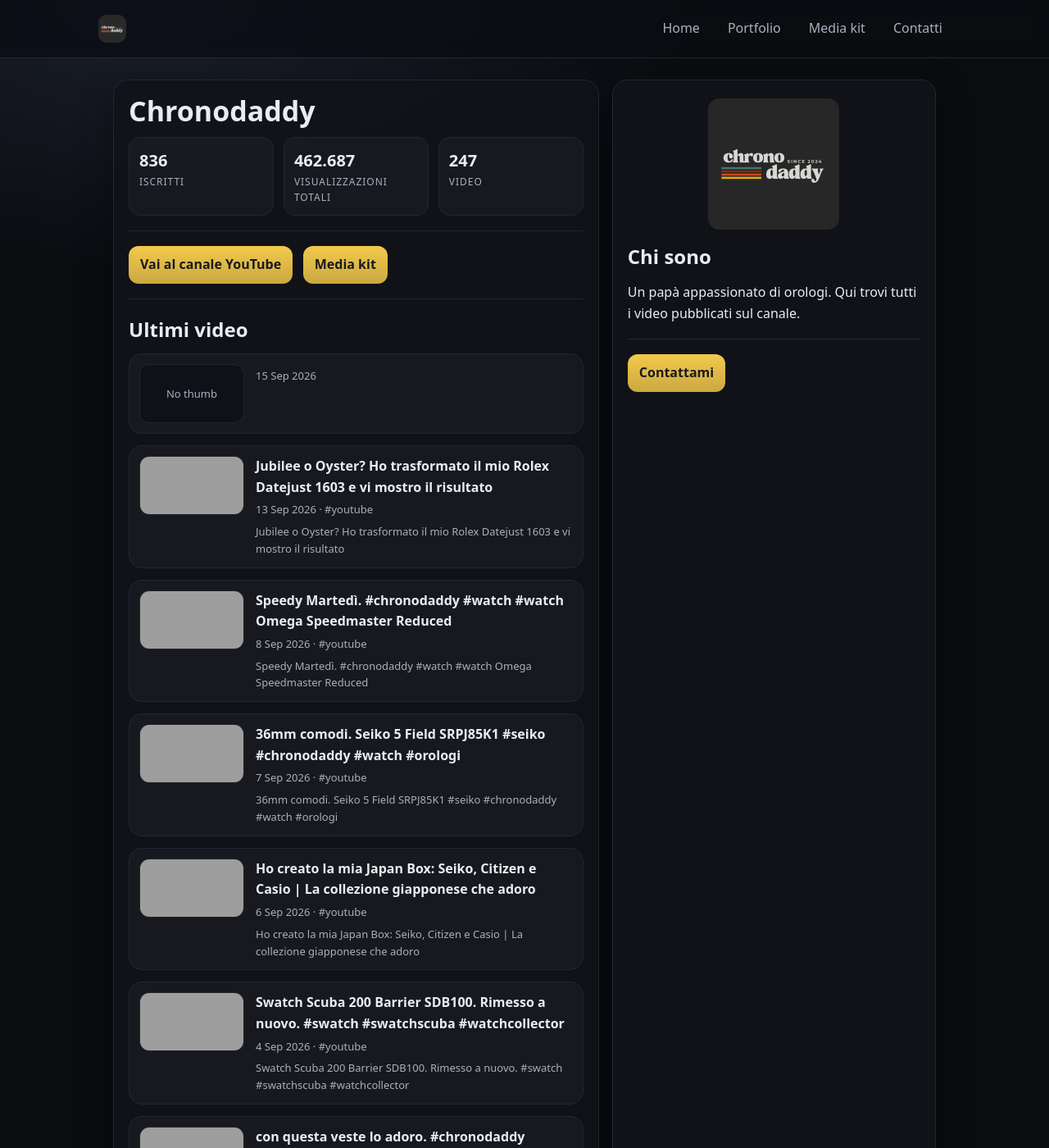
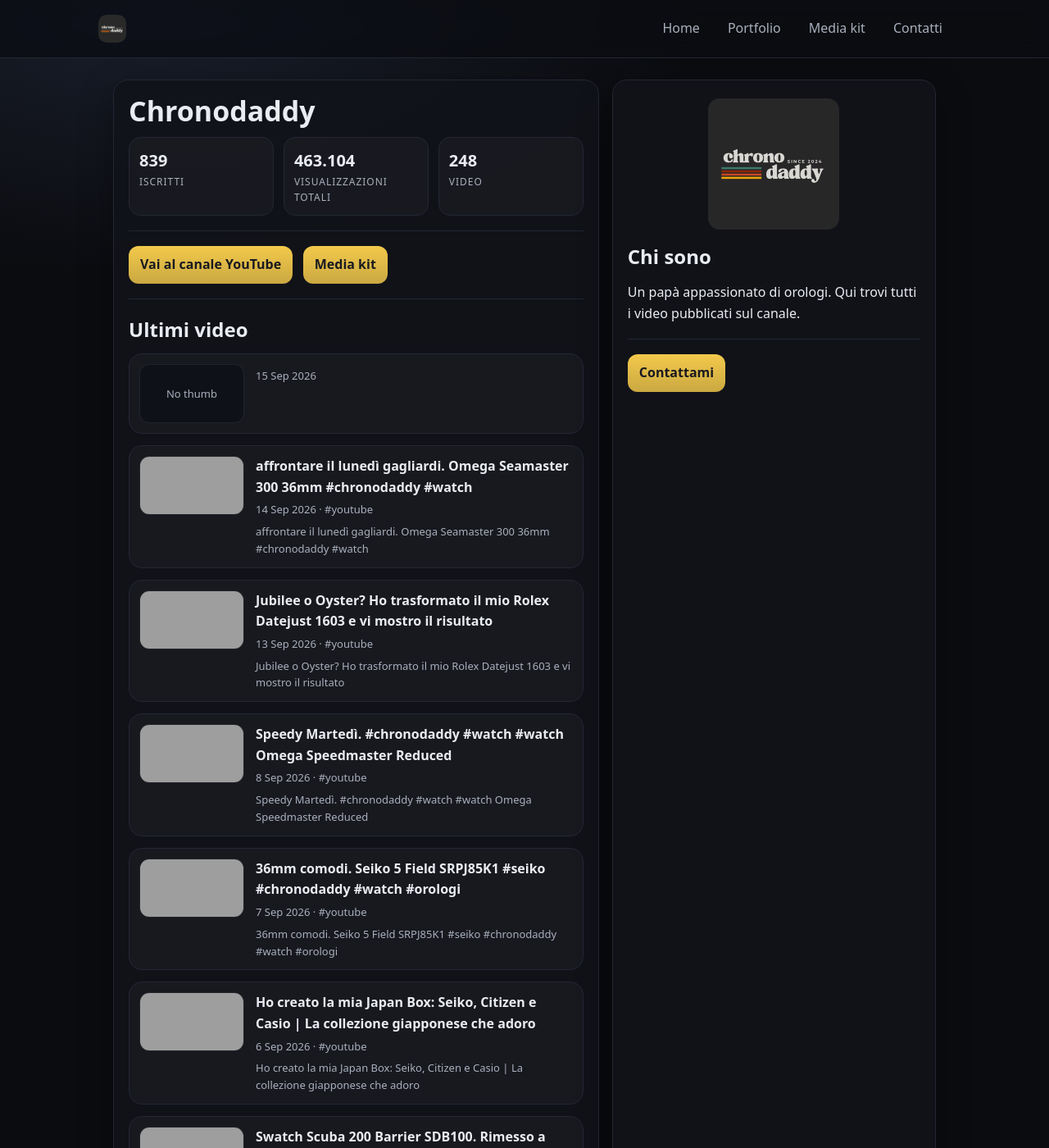
Before and after one commit to claudiostoduto/chronodaddy, a Jekyll site: the page built from index.md, in a window 1280 px wide and 1400 px high, cut to the strip 0-1400 px from the top of the window. Shown: the whole strip at 82% size. Built offline with Jekyll 4.4.1, drawn with Linux system fonts in a browser that asks for light colours; some of the changed text lies outside the part shown; grey boxes are pictures that could not be loaded.

Commit message:
chore: add new YouTube posts

```diff
--- /dev/null
+++ b/_posts/2026-09-14-affrontare-il-luned-gagliardi-omega-seamaster-300-36mm-chronodaddy-watch.md
@@ -0,0 +1,14 @@
+---
+title: "affrontare il lunedì gagliardi. Omega Seamaster 300 36mm #chronodaddy #watch"
+date: 2026-09-14
+videoId: "QGLNLLzhkSU"
+youtubeUrl: "https://www.youtube.com/shorts/QGLNLLzhkSU"
+thumbnail: "https://i2.ytimg.com/vi/QGLNLLzhkSU/hqdefault.jpg"
+tags: [youtube]
+excerpt: "affrontare il lunedì gagliardi. Omega Seamaster 300 36mm #chronodaddy #watch"
+---
+
+<!--
+Questo post è stato generato automaticamente.
+Puoi aggiungere tag più specifici (brand/modello/format) e una descrizione/contesto per renderlo un vero case study.
+-->
--- a/assets/channel-stats.json
+++ b/assets/channel-stats.json
@@ -1,6 +1,6 @@
 {
-  "subscribers": 836,
-  "views": 462687,
-  "videos": 247,
-  "updatedAt": "2026-09-14T01:01:24.849Z"
+  "subscribers": 839,
+  "views": 463104,
+  "videos": 248,
+  "updatedAt": "2026-09-14T12:50:47.932Z"
 }
```
